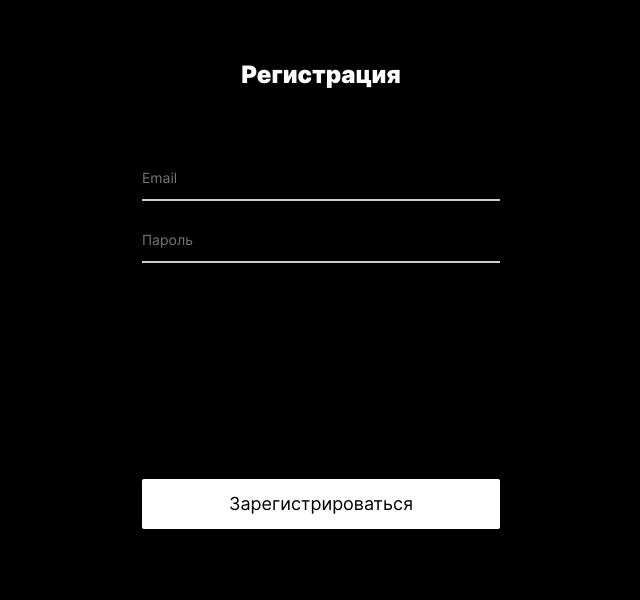
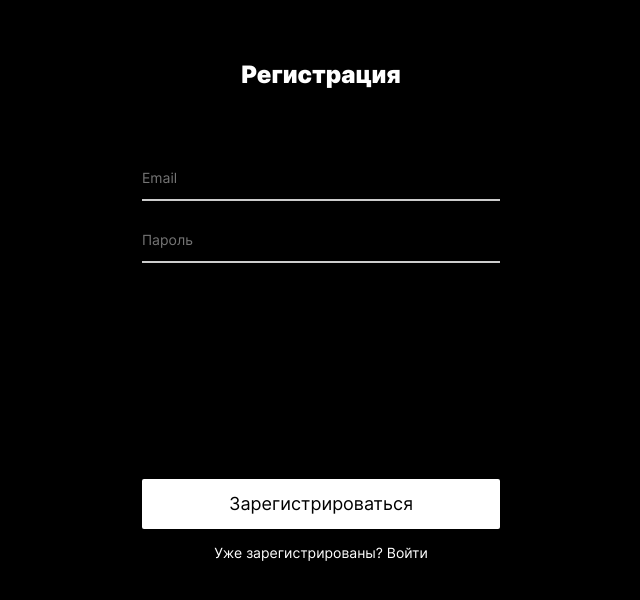
Before and after one commit to BJuice1984/movies-explorer-frontend, a React (Create React App) app: page /sign-up in a window 1280 px wide. Shown: the top 600 px of the page, without its empty margins (319-959 px from the left). Built offline with nearby package versions, Linux system fonts and the light colour scheme.

Commit message:
feat/Подключить Routes к Register и Login

```diff
--- a/src/components/App/App.js
+++ b/src/components/App/App.js
@@ -1,7 +1,8 @@
 import React from 'react';
 // import Header from '../Header/Header';
 import Register from '../Register/Register';
-// import Login from '../Login/Login';
+import Login from '../Login/Login';
+import { Routes, Route } from 'react-router-dom';
 // import { Routes, Route, useNavigate, Redirect } from 'react-router-dom';
 import './App.css';
 
@@ -10,7 +11,10 @@ function App() {
   return (
     <div className="page">
         <div className="page__container">
-              <Register />
+          <Routes>
+            <Route path="sign-up" element={<Register />} />
+            <Route path="sign-in" element={<Login />} />
+          </Routes>
         </div>
       </div>
   );
--- a/src/components/Register/Register.js
+++ b/src/components/Register/Register.js
@@ -1,5 +1,5 @@
 import React from "react";
-// import { Link } from 'react-router-dom';
+import { Link } from 'react-router-dom';
 
 function Register(props) {
 
@@ -59,7 +59,7 @@ function Register(props) {
         </label>
         <button className="login__button" type="submit">Зарегистрироваться</button>
       </form>
-      {/* <p className="login__text">Уже зарегистрированы? <Link className="login__link" to="/sign-in">Войти</Link></p> */}
+      <p className="login__text">Уже зарегистрированы? <Link className="login__link" to="/sign-in">Войти</Link></p>
     </section>
   )
 }
--- a/src/index.js
+++ b/src/index.js
@@ -3,11 +3,14 @@ import ReactDOM from 'react-dom/client';
 import './pages/index.css';
 import App from './components/App/App';
 import reportWebVitals from './reportWebVitals';
+import { BrowserRouter } from 'react-router-dom';
 
 const root = ReactDOM.createRoot(document.getElementById('root'));
 root.render(
   <React.StrictMode>
-    <App />
+    <BrowserRouter>
+      <App />
+    </BrowserRouter>
   </React.StrictMode>
 );
 
```
